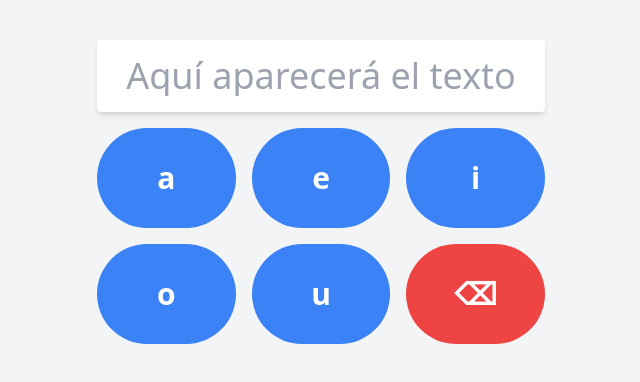
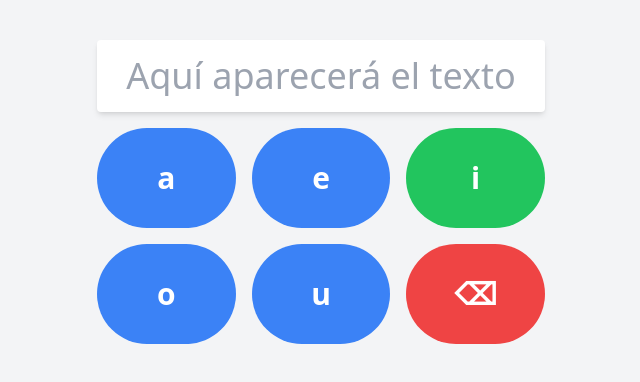
Before and after one commit to leavals/TeclaELA_Frontend, a React (Create React App) app: page / in a window 1280 px wide. Shown: the part 208-590 px from the top of the page, without its empty margins (319-959 px from the left). Built offline with nearby package versions, Linux system fonts and the light colour scheme.

Commit message:
primer commit

```diff
--- a/src/components/ButtonComponent.tsx
+++ b/src/components/ButtonComponent.tsx
@@ -31,7 +31,7 @@ const ButtonComponent: React.FC = () => {
         </button>
         <button
           onClick={() => handleButtonClick('i')}
-          className="bg-blue-500 text-white font-bold py-8 px-4 rounded-full text-3xl w-full"
+          className="bg-green-500 text-white font-bold py-8 px-4 rounded-full text-3xl w-full"
         >
           i
         </button>
```
